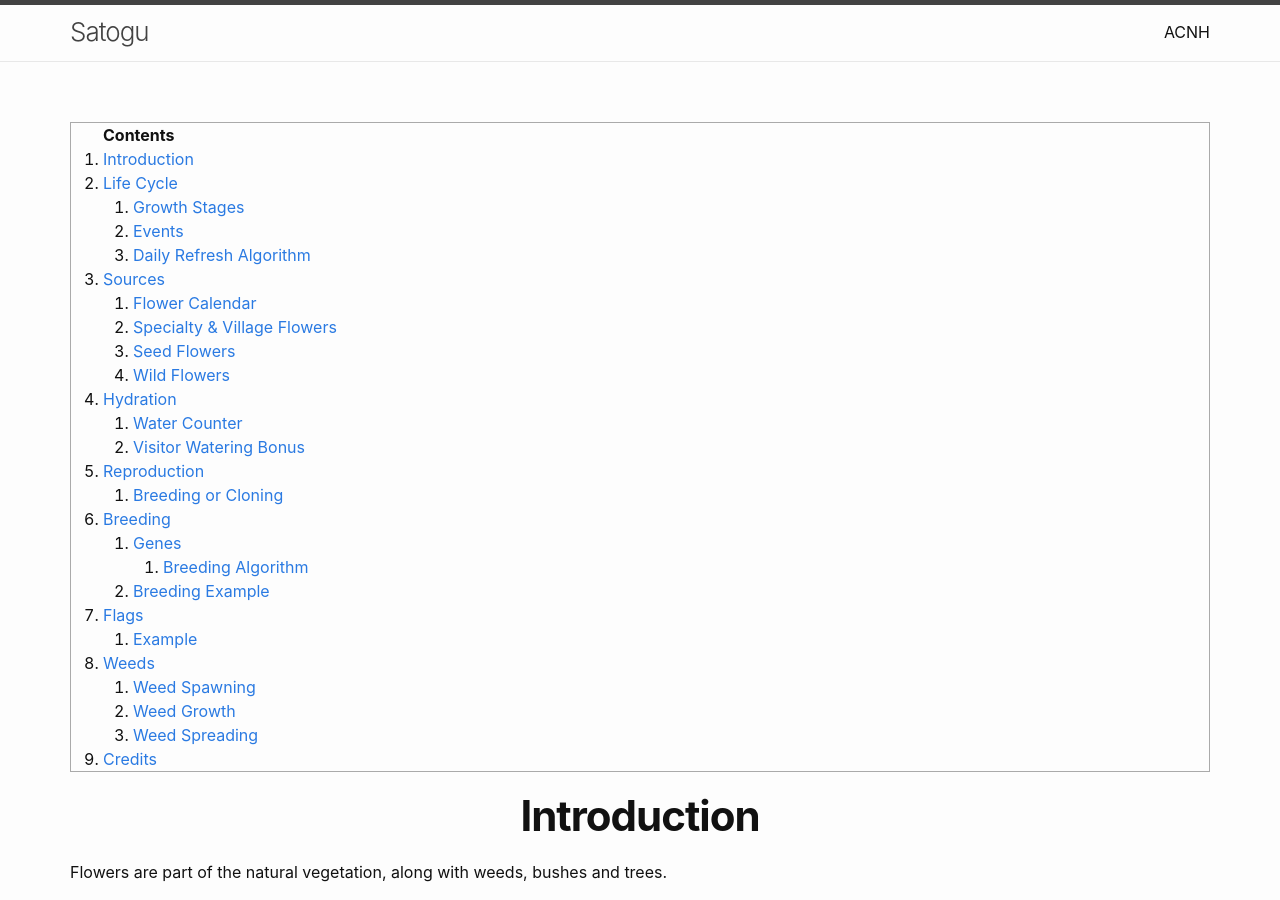
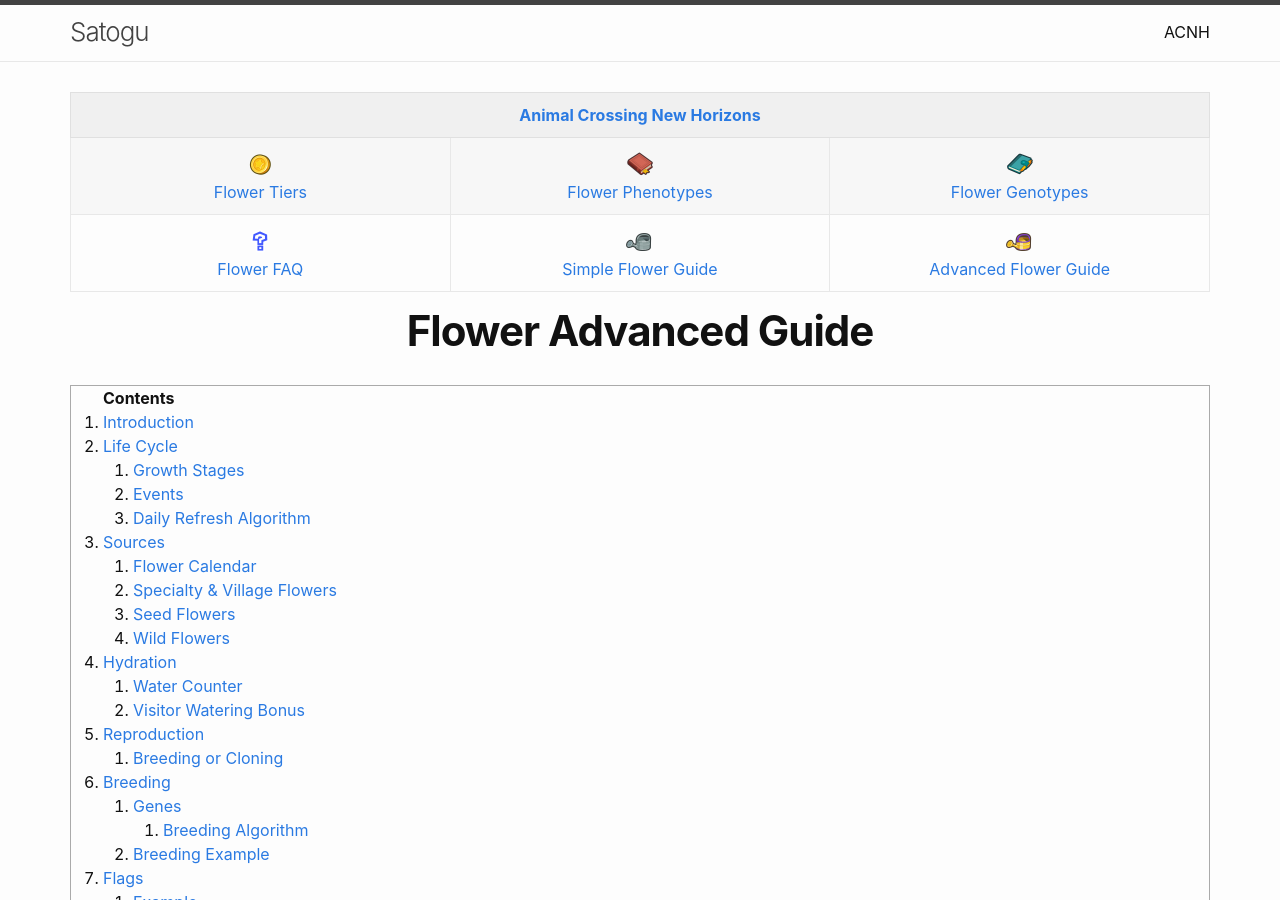
Before and after one commit to aiterusawato/satogu, a Jekyll site: the page built from acnh/flowers/advanced.md, in a window 1280 px wide and 900 px high. Built offline with Jekyll 4.4.1, drawn with Linux system fonts in a browser that asks for light colours; our own code applies the rules of GitHub Pages for plain Markdown files.

Commit message:
Add front matter

```diff
--- a/acnh/flowers/advanced.md
+++ b/acnh/flowers/advanced.md
@@ -1,3 +1,8 @@
+---
+title: Flower Advanced Guide
+layout: acnh
+---
+
 
 
 * Contents
```
